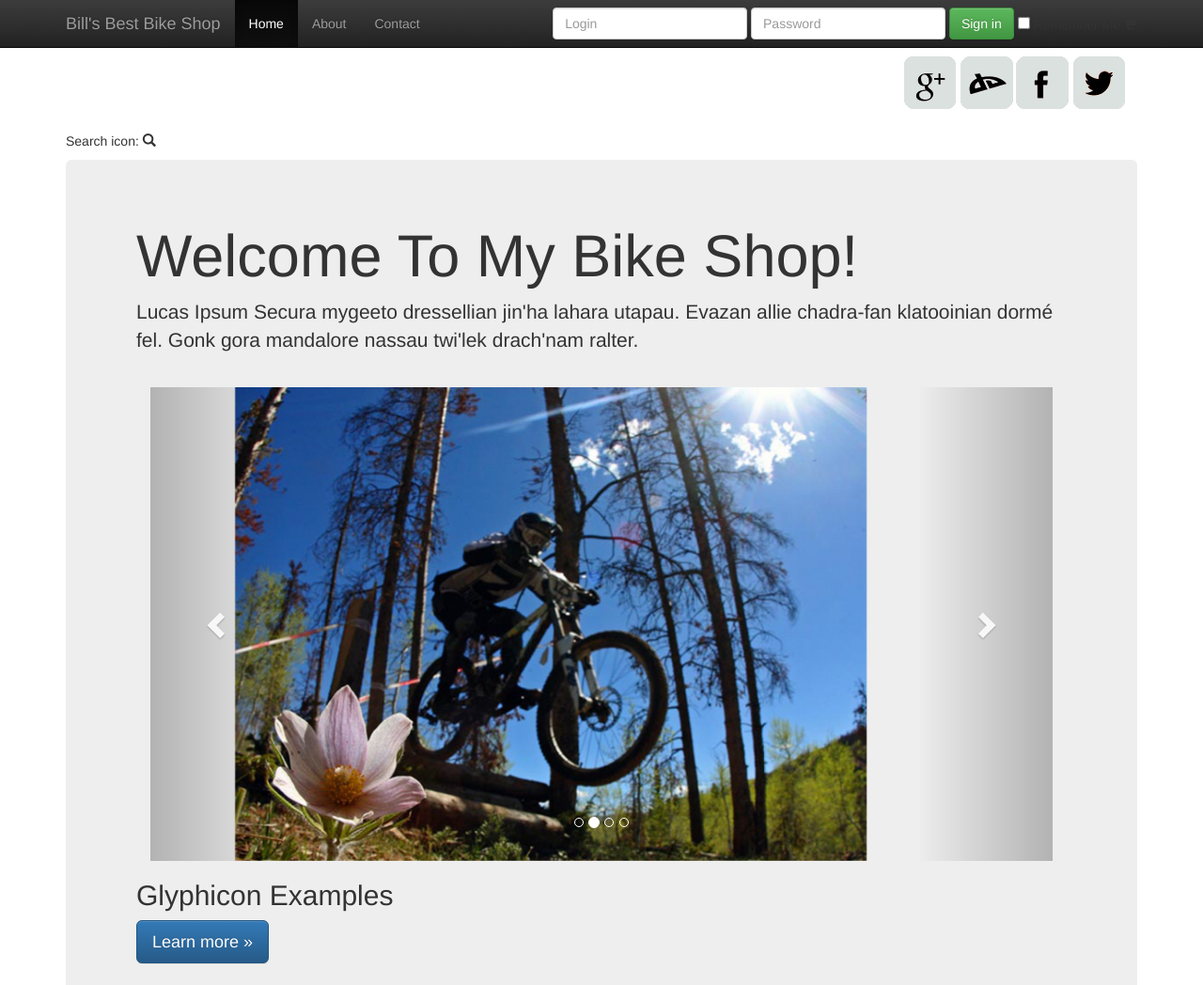
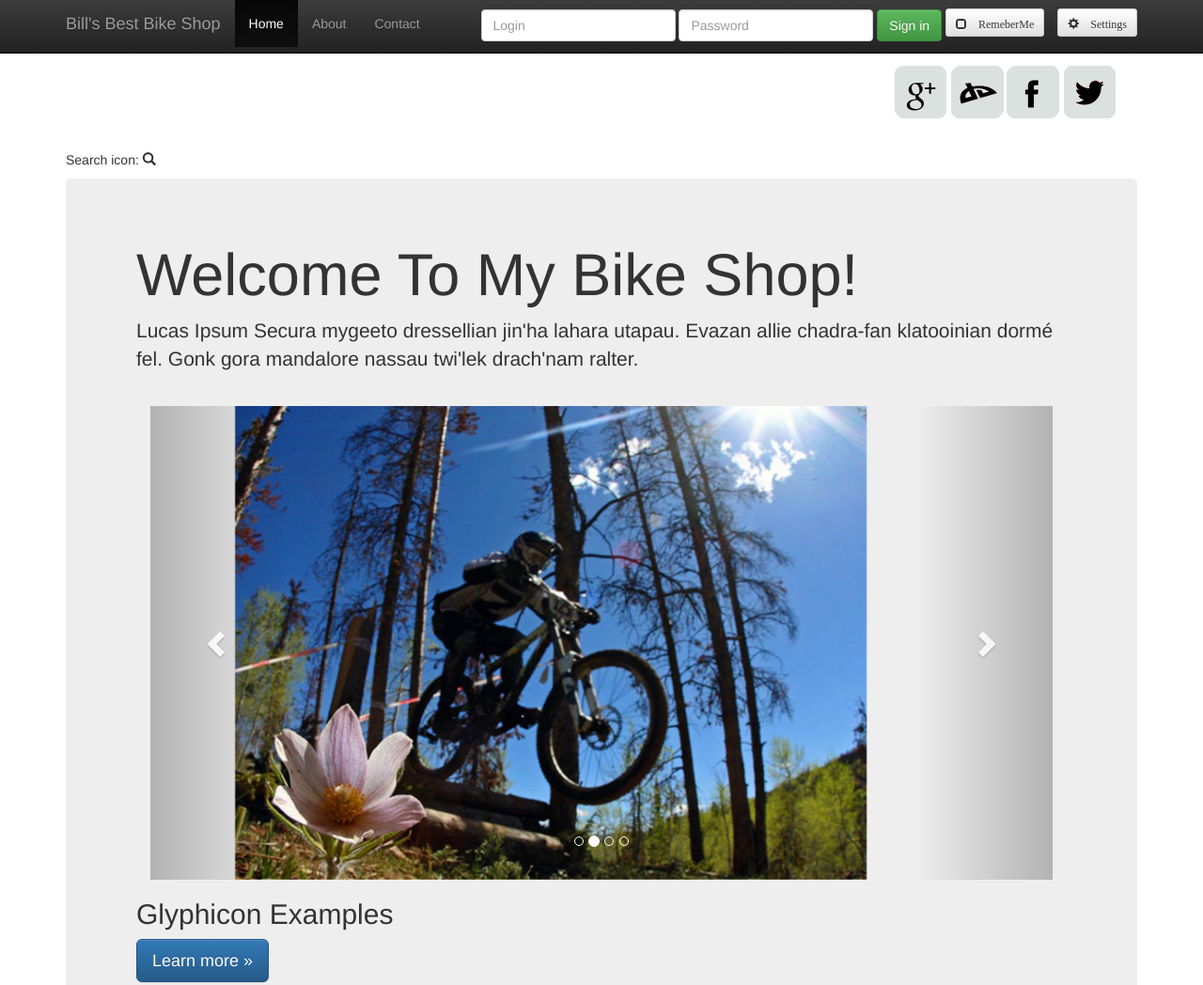
Before and after one commit to ChamberlinB/Assignment_1, a plain HTML site: page index.html in a window 1280 px wide. Shown: the top 1048 px of the page at 94% size. Drawn offline with nearby package versions, Linux system fonts and the light colour scheme.

Commit message:
*Glyphicons*

```diff
--- a/css/my-styles.css
+++ b/css/my-styles.css
@@ -11,7 +11,7 @@ body {
 		float:right;
 		display:block;
 		list-style-type: none;
-		padding: 10px;
+		padding: 20px;
 	}
 	header ul.social li {
 		float: left;
--- a/index.html
+++ b/index.html
@@ -8,10 +8,9 @@
     <!-- The above 3 meta tags *must* come first in the head; any other head content must come *after* these tags -->
     <meta name="description" content="">
     <meta name="author" content="">
-    <link rel="icon" href="../../favicon.ico">
+    <link rel="shortcut icon" href="images/favicon.png">
 
     <title>Bill's Best Bikes</title>
-	<!-- Just a test -->
     <!-- Bootstrap core CSS -->
   <link href="css/bootstrap.min.css" rel="stylesheet">
 	<link rel="stylesheet" href="css/bootstrap-theme.min.css">
@@ -24,10 +23,6 @@
       <script src="https://oss.maxcdn.com/html5shiv/3.7.2/html5shiv.min.js"></script>
       <script src="https://oss.maxcdn.com/respond/1.4.2/respond.min.js"></script>
     <![endif]-->
-
-
-    <!-- Stuff for Glyphicons thanks to w3schools.com and http://glyphicons.com/ -->
-
 
       <style>
   </style>
@@ -62,13 +57,25 @@
             <div class="form-group">
               <input type="password" placeholder="Password" class="form-control">
             </div>
-              <button type="submit" class="btn btn-success">Sign in</button>    <div class="checkbox">
-		        <label>
-		            <input type="checkbox"> Remember Me
-        		</label>
+              <button type="submit" class="btn btn-success">Sign in</button>
+            <div class="glyphicon">
+              <p>
 
-                <span class="glyphicon glyphicon-shopping-cart"></span>
-    </div>
+        <button type="button" class="btn btn-default btn-sm">
+          <span class="glyphicon glyphicon-unchecked"></span> RemeberMe
+        </button>
+
+
+        <button type="button" class="btn btn-default btn-sm">
+          <span class="glyphicon glyphicon-cog"></span> Settings
+        </button>
+          <!--
+        <button type="button" class="btn btn-default btn-sm">
+          <span class="glyphicon glyphicon-envelope"></span> Mail
+        </button>
+        -->
+        </p>
+    		</div> <!-- end glyphicons -->
           </form>
         </div><!--/.nav-collapse -->
 
```
Also changed, not shown: images/favicon.png (added).
